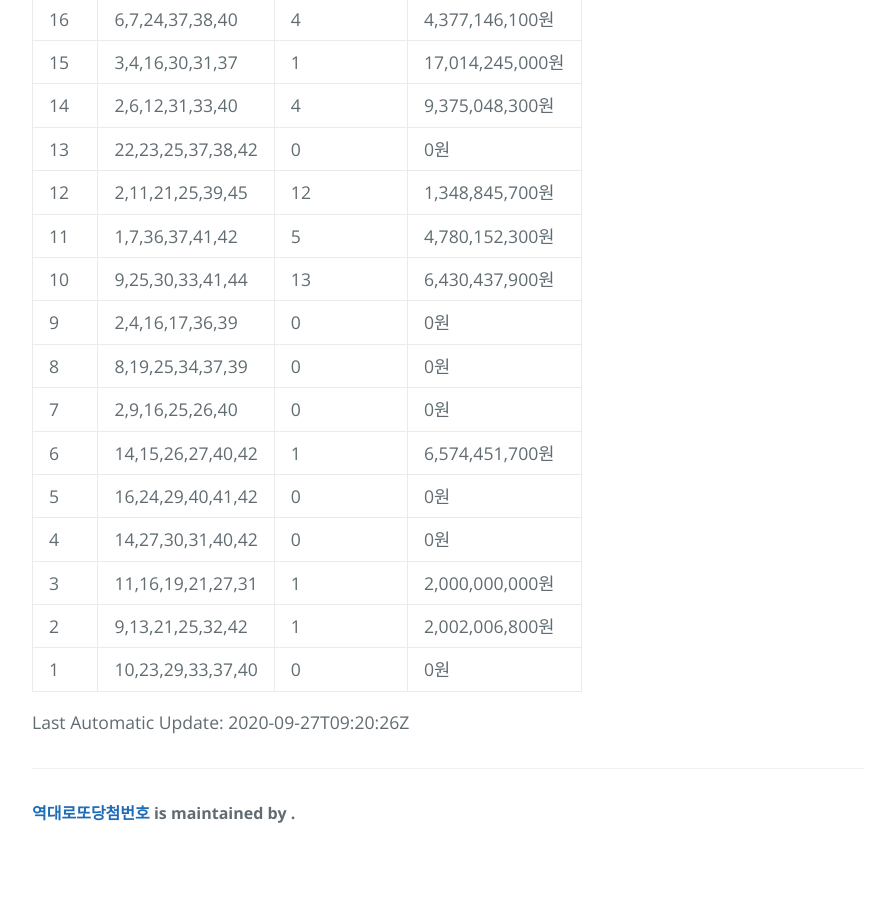
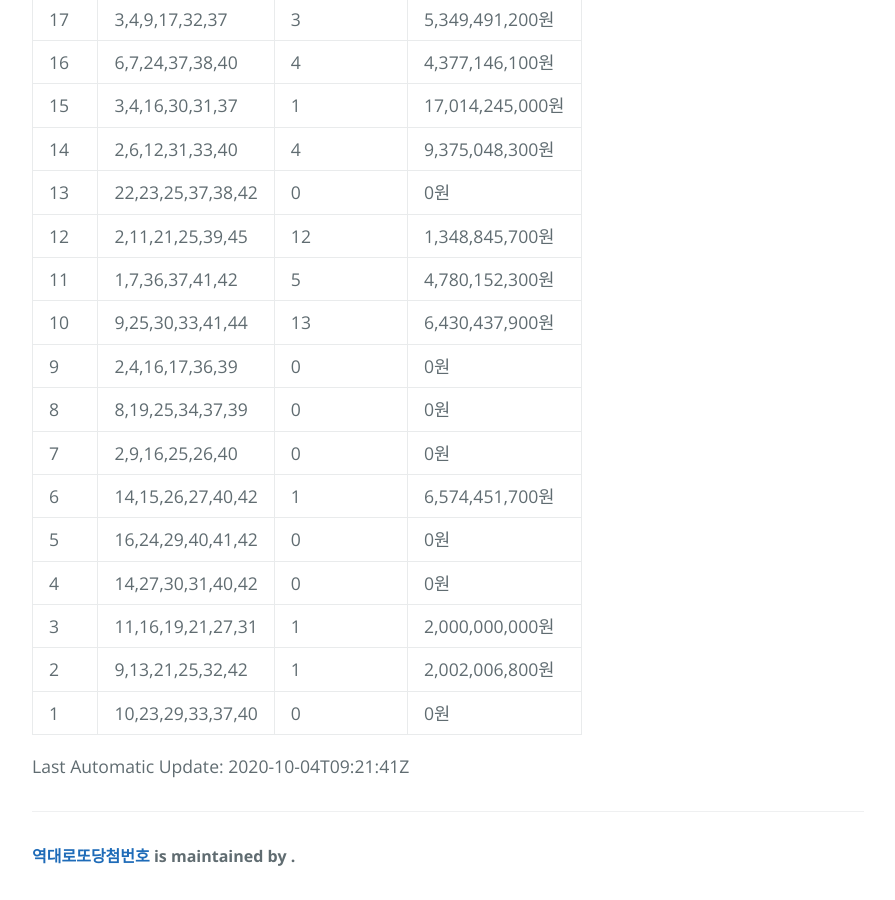
Before and after one commit to sh0seo/lottery-history, a Jekyll site: the page built from index.md, in a window 1280 px wide and 900 px high, scrolled down 40033 px. Shown: the whole window, without its empty margins (192-1087 px from the left). Built offline with Jekyll 4.4.1, drawn with Linux system fonts in a browser that asks for light colours; before the commit the page ends 40890 px from its top, so only the background shows below that; some of the changed text lies outside the part shown.

Commit message:
update auto b7def6ed50215b2a681768d76038b0b5f1c103c7

```diff
--- a/index.md
+++ b/index.md
@@ -938,4 +939,4 @@ title: {{ site.name }}
 | 2 | 9,13,21,25,32,42 | 1 | 2,002,006,800원 |
 | 1 | 10,23,29,33,37,40 | 0 | 0원 |
 
-Last Automatic Update: 2020-09-27T09:20:26Z
+Last Automatic Update: 2020-10-04T09:21:41Z
```
Also changed, not shown: other parts of index.md (+1 -0 lines).
